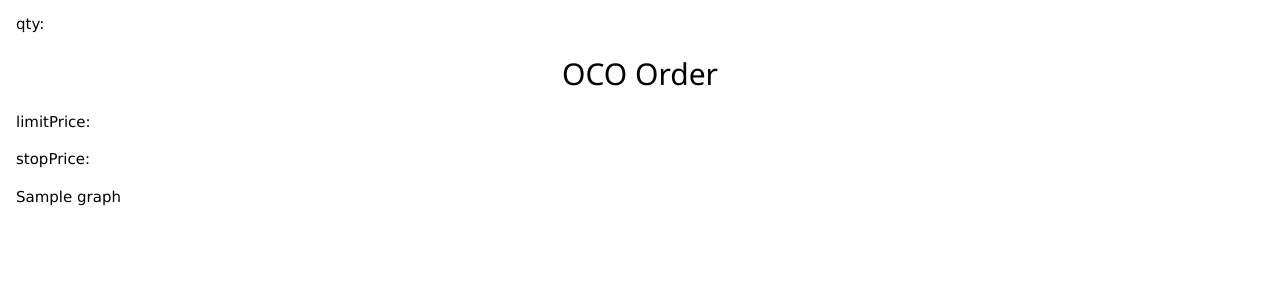
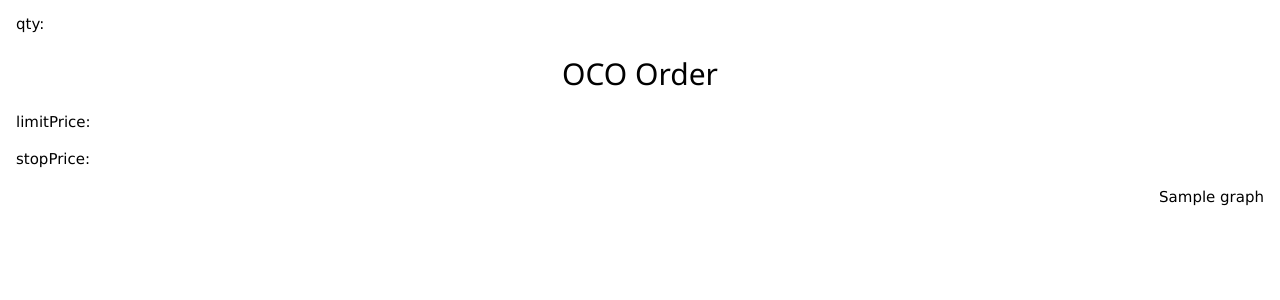
Before and after one commit to OMA-Devs/Binance-cluster, a Django app: template master/gui/templates/graphView.html in a window 1280 px wide. Shown: the part 450-750 px from the top of the page. Run offline with Django 3.2, Linux system fonts and the light colour scheme; the template is opened without the code that fills it: most values are stand-ins (such as "Sample title", 1, 10 or a date in 2020); some libraries are stand-ins or nearby versions.

Commit message:
graph, ultimo por hoy. Odio frontend

```diff
--- a/master/gui/templates/graphView.html
+++ b/master/gui/templates/graphView.html
@@ -13,6 +13,6 @@
 <h2 class="w3-center">OCO Order</h2>
 <p>limitPrice:</p>
 <p>stopPrice:</p>
-{{graph|safe}}
+<div class="w3-right">{{graph|safe}}</div>
 
 {% endblock %}
```
